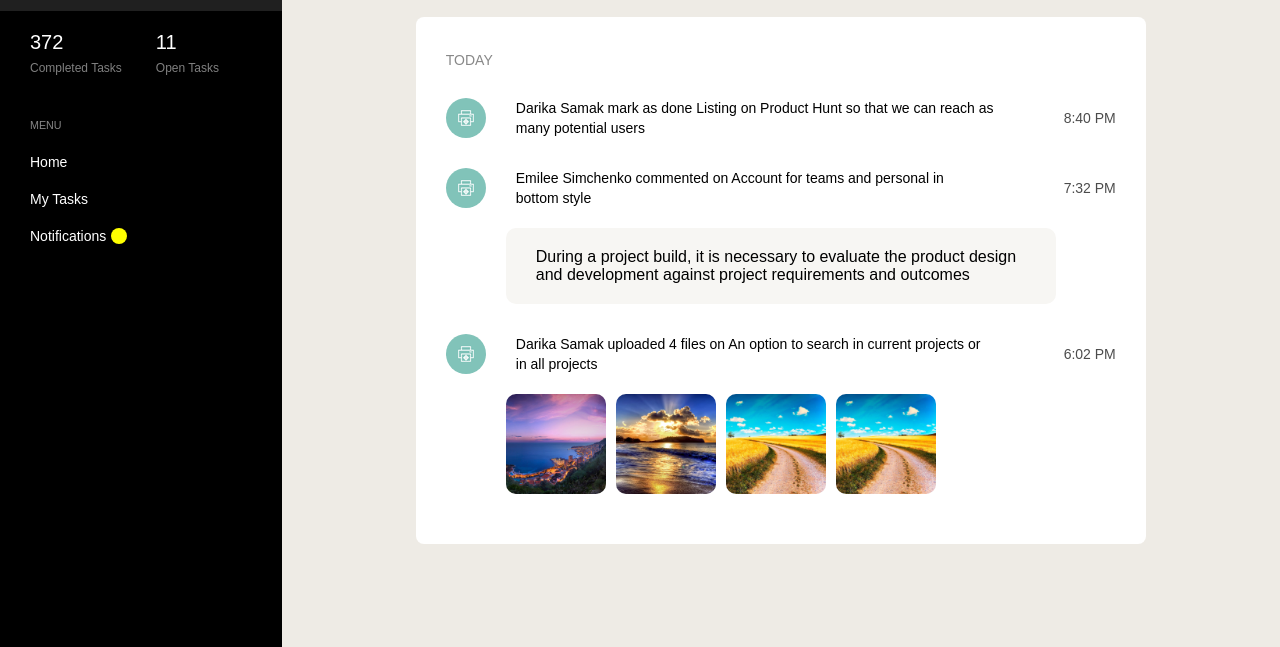
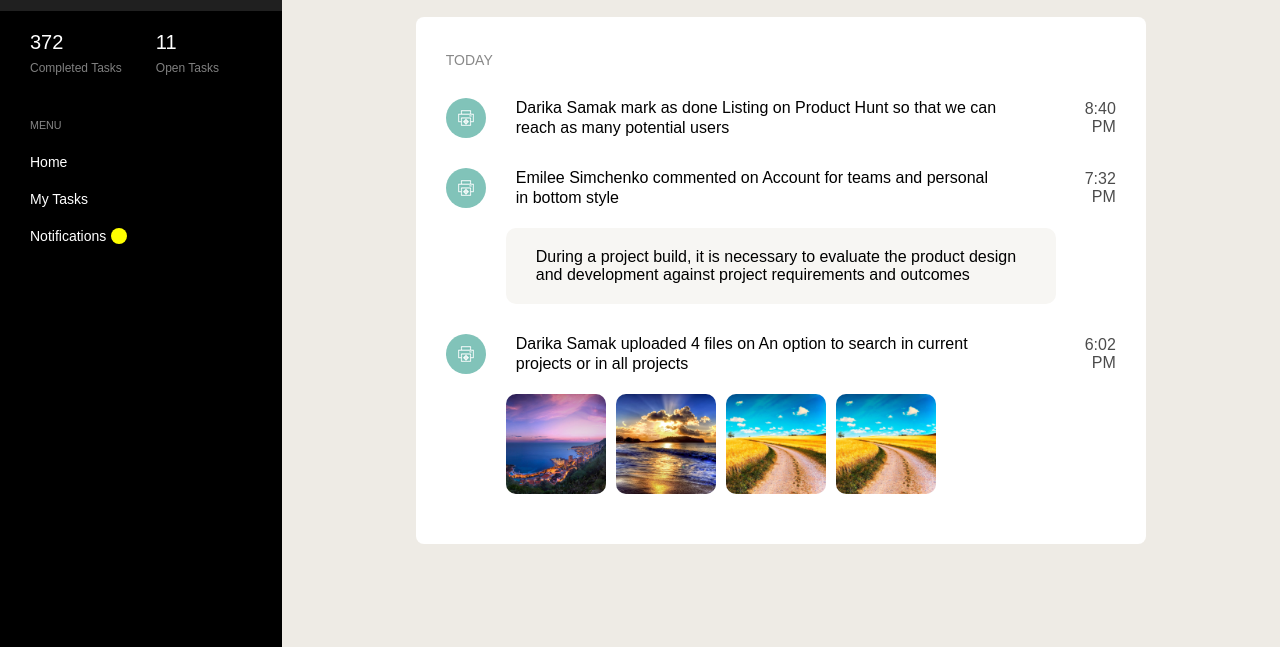
Before and after one commit to kriskong22/onix, a plain HTML site: page index.html in a window 1280 px wide. Shown: the part 153-800 px from the top of the page. Drawn offline with Linux system fonts and the light colour scheme.

Commit message:
сhanged font-size

```diff
--- a/style.scss
+++ b/style.scss
@@ -296,6 +296,7 @@ main{
      height: calc(100vh - 140px);
      background-color:#EEEBE5;
      margin-left: 22vw;
+     overflow-y: auto;
           .tabcontent{
                max-width:730px;
                margin: 0 auto;
@@ -311,7 +312,7 @@ main{
                }
                .message1{
                     display: flex;
-                    font-size: 14px;
+                    font-size: 16px;
                     align-items: center;
                     margin-bottom: 30px;
                     position: relative;
@@ -413,6 +414,7 @@ main{
      }
 }
 @media screen and (max-width:750px){
+
      aside{
           width:100vw;
      }
```
Also changed, not shown: style.css.
